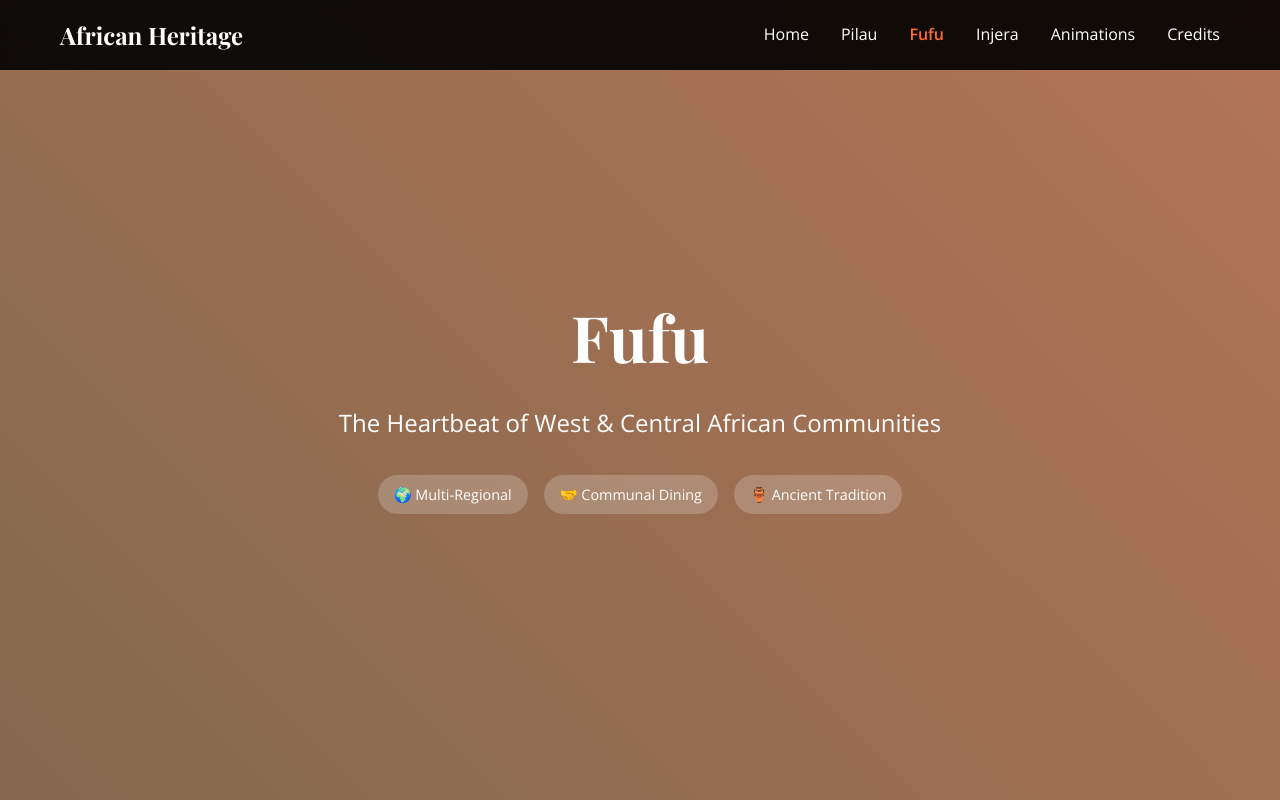
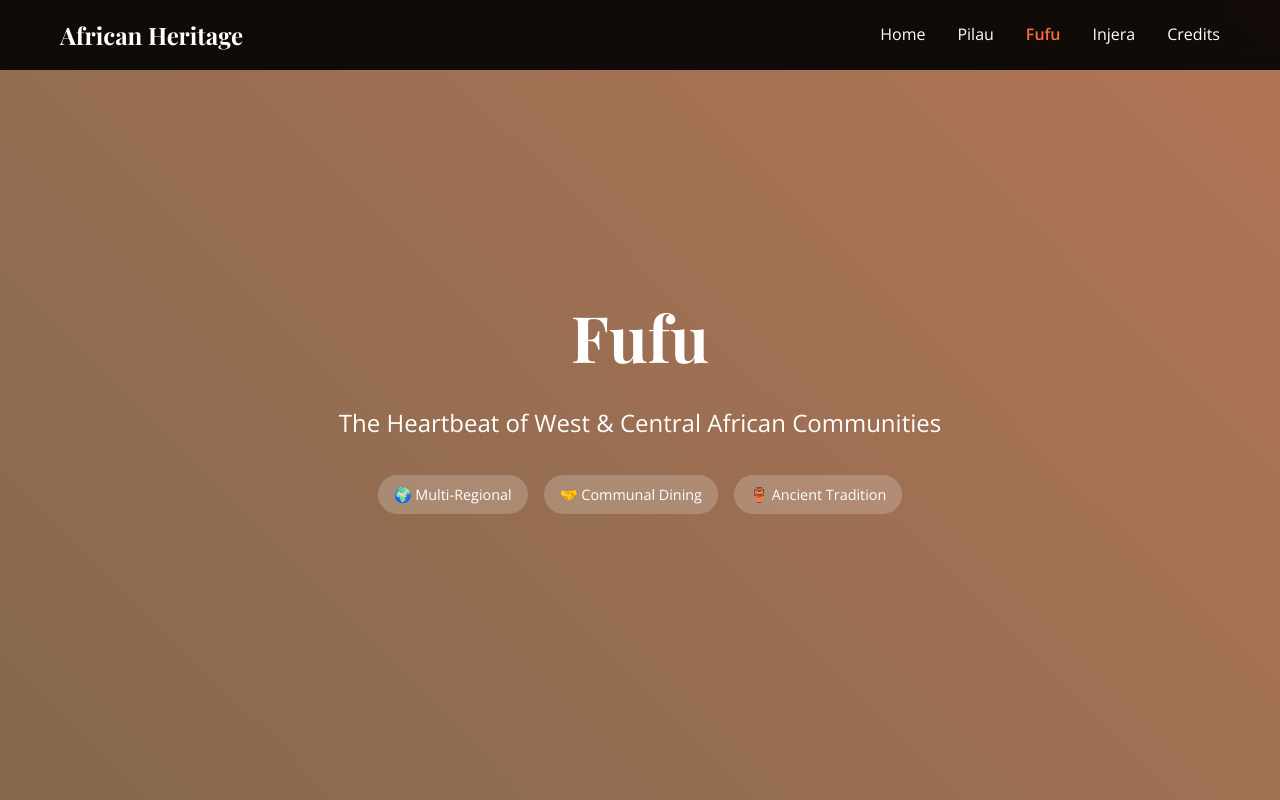
Before and after one commit to Caprice-Instinct/multimedia_project, a plain HTML site: page fufu.html in a window 1280 px wide. Shown: the top 800 px of the page. Drawn offline with nearby package versions, Linux system fonts and the light colour scheme.

Commit message:
fix: removed instances of animations.html

```diff
--- a/fufu.html
+++ b/fufu.html
@@ -20,7 +20,6 @@
           <li><a href="pilau.html">Pilau</a></li>
           <li><a href="fufu.html" class="active">Fufu</a></li>
           <li><a href="injera.html">Injera</a></li>
-          <li><a href="animations.html">Animations</a></li>
           <li><a href="index.html#credits">Credits</a></li>
         </ul>
         <div class="hamburger">
```
Also changed, not shown: index.html (+0 -1 lines), injera.html (+0 -1 lines), pilau.html (+0 -1 lines), 1 other file.
